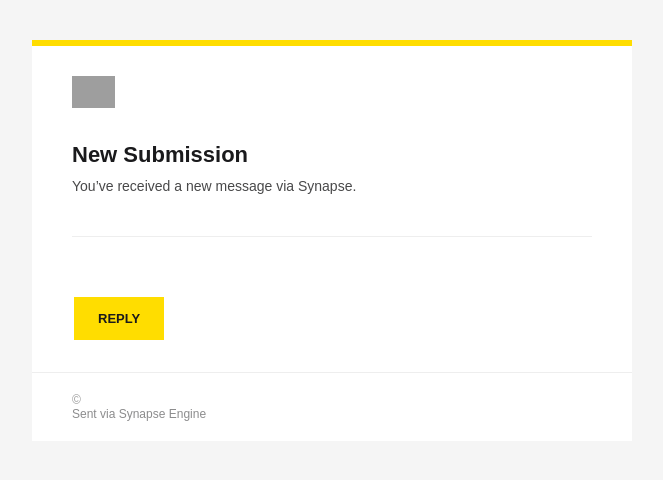
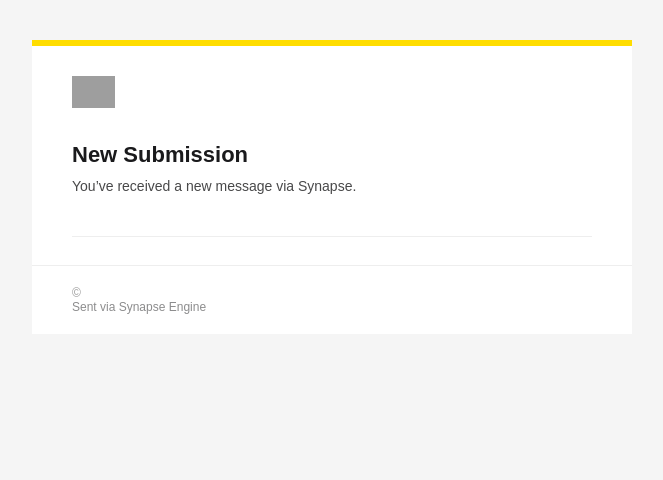
Before and after one commit to VlasiukRV/synapse, a Python web app: template templates/uptarget_co_careers_contact_form_email.html in a window 1280 px wide. Shown: the top 480 px of the page, without its empty margins (308-971 px from the left). Run offline with Jinja, Linux system fonts and the light colour scheme; the template is opened without the code that fills it, so the values that code supplies are empty; grey boxes are pictures that could not be loaded.

Commit message:
- edited uptarget_co_careers_contact_form_email.html

```diff
--- a/templates/uptarget_co_careers_contact_form_email.html
+++ b/templates/uptarget_co_careers_contact_form_email.html
@@ -60,16 +60,16 @@
     {% endfor %}
 
     <!-- CTA -->
-    <tr>
-        <td style="padding:30px 40px;">
-            <a href="mailto:{{ reply_to or 'hello@uptarget.co' }}"
-               style="display:inline-block; background:#fd0; color:#1a1a1c; text-decoration:none;
-                      padding:14px 24px; font-weight:bold; font-size:13px;
-                      text-transform:uppercase; border:2px solid #ffffff;">
-                Reply
-            </a>
-        </td>
-    </tr>
+<!--    <tr>-->
+<!--        <td style="padding:30px 40px;">-->
+<!--            <a href="mailto:{{ reply_to or 'hello@uptarget.co' }}"-->
+<!--               style="display:inline-block; background:#fd0; color:#1a1a1c; text-decoration:none;-->
+<!--                      padding:14px 24px; font-weight:bold; font-size:13px;-->
+<!--                      text-transform:uppercase; border:2px solid #ffffff;">-->
+<!--                Reply-->
+<!--            </a>-->
+<!--        </td>-->
+<!--    </tr>-->
 
     <!-- FOOTER -->
     <tr>
```
